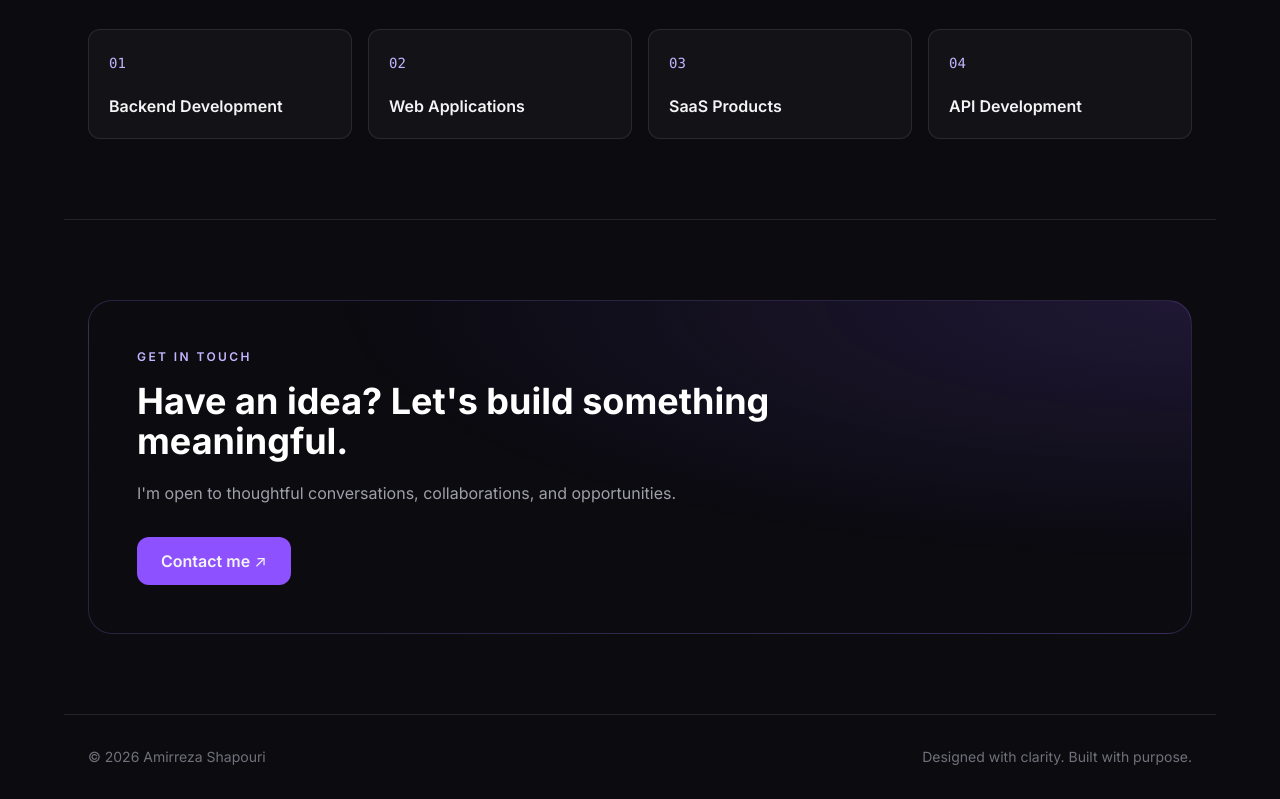
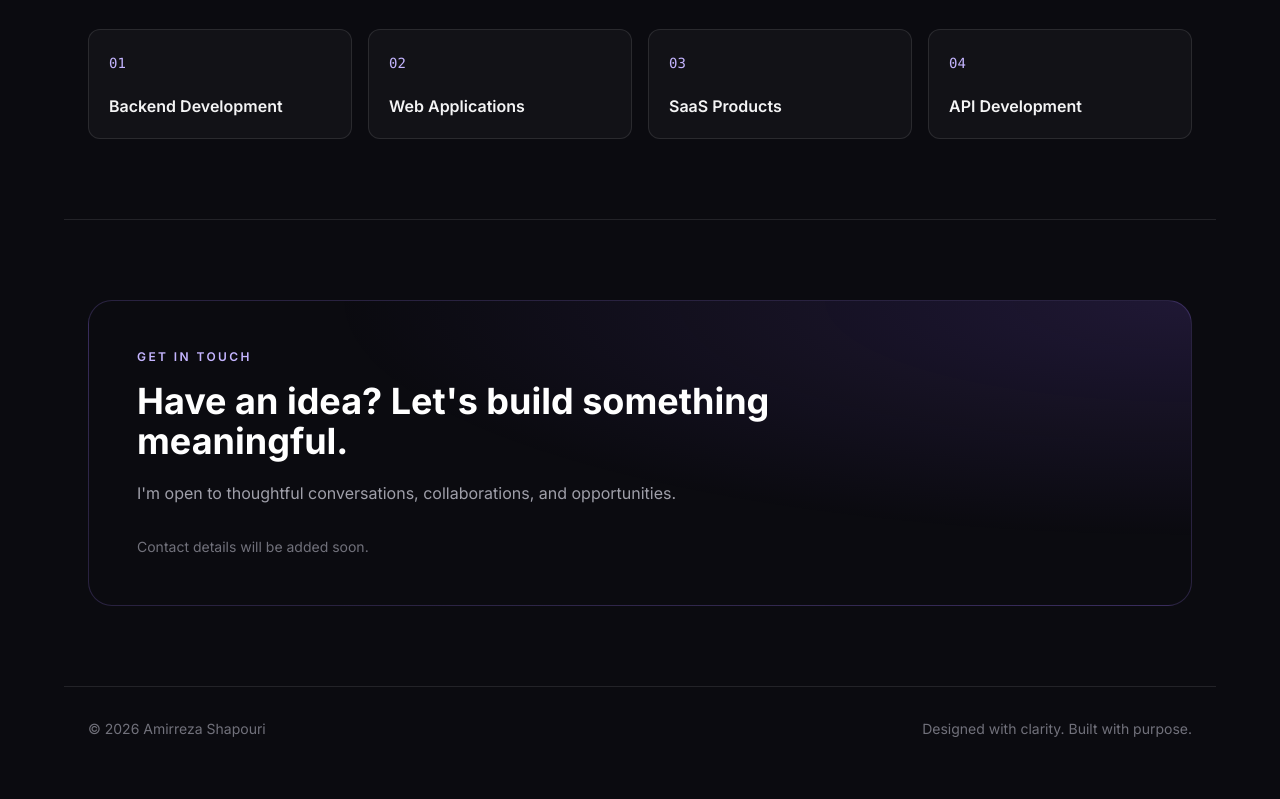
Before and after one commit to AmirrezaShapouri/amirreza-portfolio, an Astro site: page /en in a window 1280 px wide. Shown: the part 1777-2576 px from the top of the page. After the commit the page ends 2548 px from the top, so only its background shows below. Built offline with nearby package versions, Linux system fonts and the light colour scheme; Astro itself is replaced by a stand-in of ours.

Commit message:
fix: keep contact details configurable until provided

```diff
--- a/src/pages/en/index.astro
+++ b/src/pages/en/index.astro
@@ -113,7 +113,7 @@ import MainLayout from "@/layouts/MainLayout.astro";
         <p class="text-xs font-semibold tracking-[0.2em] text-violet-300">GET IN TOUCH</p>
         <h2 class="mt-4 max-w-2xl text-3xl font-bold text-white sm:text-4xl">Have an idea? Let's build something meaningful.</h2>
         <p class="mt-5 text-zinc-400">I'm open to thoughtful conversations, collaborations, and opportunities.</p>
-        <a href="mailto:hello@amirrezashapouri.com" class="mt-8 inline-flex rounded-xl bg-violet-500 px-6 py-3 font-semibold text-white transition hover:bg-violet-400">Contact me ↗</a>
+        <p class="mt-8 text-sm text-zinc-500">Contact details will be added soon.</p>
       </div>
     </section>
 
```
